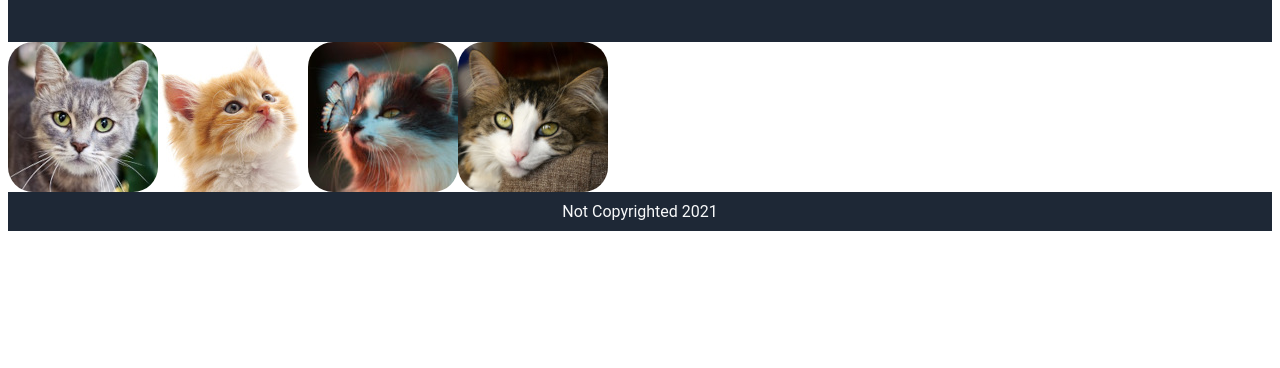
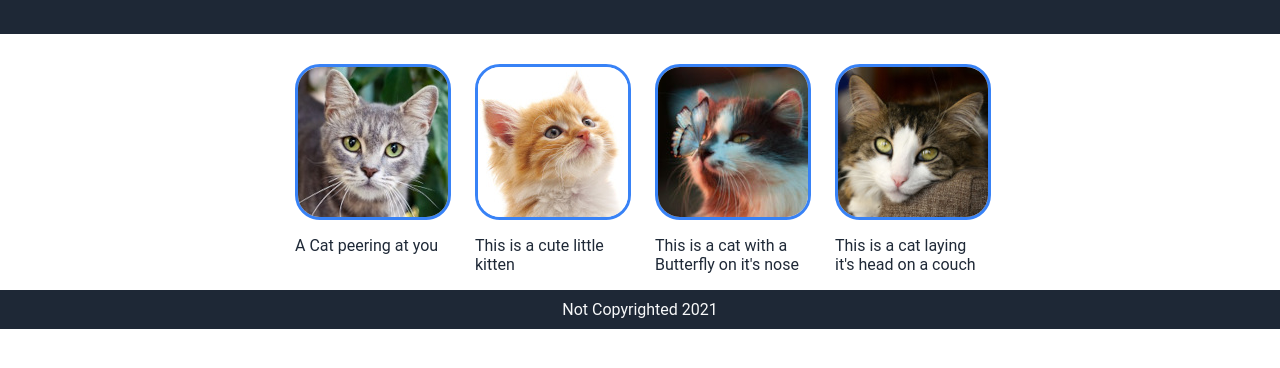
Before and after one commit to MaxM2021/odin-landing-page, a plain HTML site: page index.html in a window 1280 px wide. Shown: the part 292-660 px from the top of the page. Drawn offline with Linux system fonts and the light colour scheme.

Commit message:
Rough content for info section

```diff
--- a/index.html
+++ b/index.html
@@ -28,21 +28,33 @@
                 <div class="image">
                     <img src="images/cat1.jpg" alt="A cat peering through a railing">
                 </div>
+                    <p>
+                        A Cat peering at you
+                    </p>
             </div>
             <div>
                 <div class="image">
                     <img src="images/cat2.jpg" alt="A kitten">
                 </div>
+                    <p>
+                        This is a cute little kitten
+                    </p>
             </div>
             <div>
                 <div class="image">
                     <img src="images/cat3.jpeg" alt="A cat with a butterfly on it's nose">
                 </div>
+                    <p>
+                        This is a cat with a Butterfly on it's nose
+                    </p>
             </div>
             <div>
                 <div class="image">
                     <img src="images/cat4.jpg" alt="A cat resting on a couch">
                 </div>
+                    <p>
+                        This is a cat laying it's head on a couch
+                    </p>
             </div>
         </div>
         <div class="bigquote">
--- a/style.css
+++ b/style.css
@@ -5,6 +5,7 @@ body {
     justify-content: space-between;
     height: 100%;
     padding: 0;
+    margin: 0;
 }
 
 #header {
@@ -86,20 +87,29 @@ body {
 .info {
     background-color: #FFFFFF;
     display: flex;
-    flex: 1;
+    justify-content: center;
+    align-items: flex-start;
+    gap: 30px;
+    padding-top: 30px;
+}
 
+.info div {
+    width: 150px;
+    color: #1f2937;
+    /* flex: 1; */
+    flex-wrap: wrap;
 }
 
 .image {
     width: 150px;
     height: 150px;
-    overflow: hidden;
     border-radius: 25px;
+    border: 3px solid #3882f6;
+    object-fit: cover;
 }
 
 .image img {
-    object-fit: contain;
-    object-position: -50% -50%;
+    border-radius: 22px;
 }
 
 .bigquote {
```
